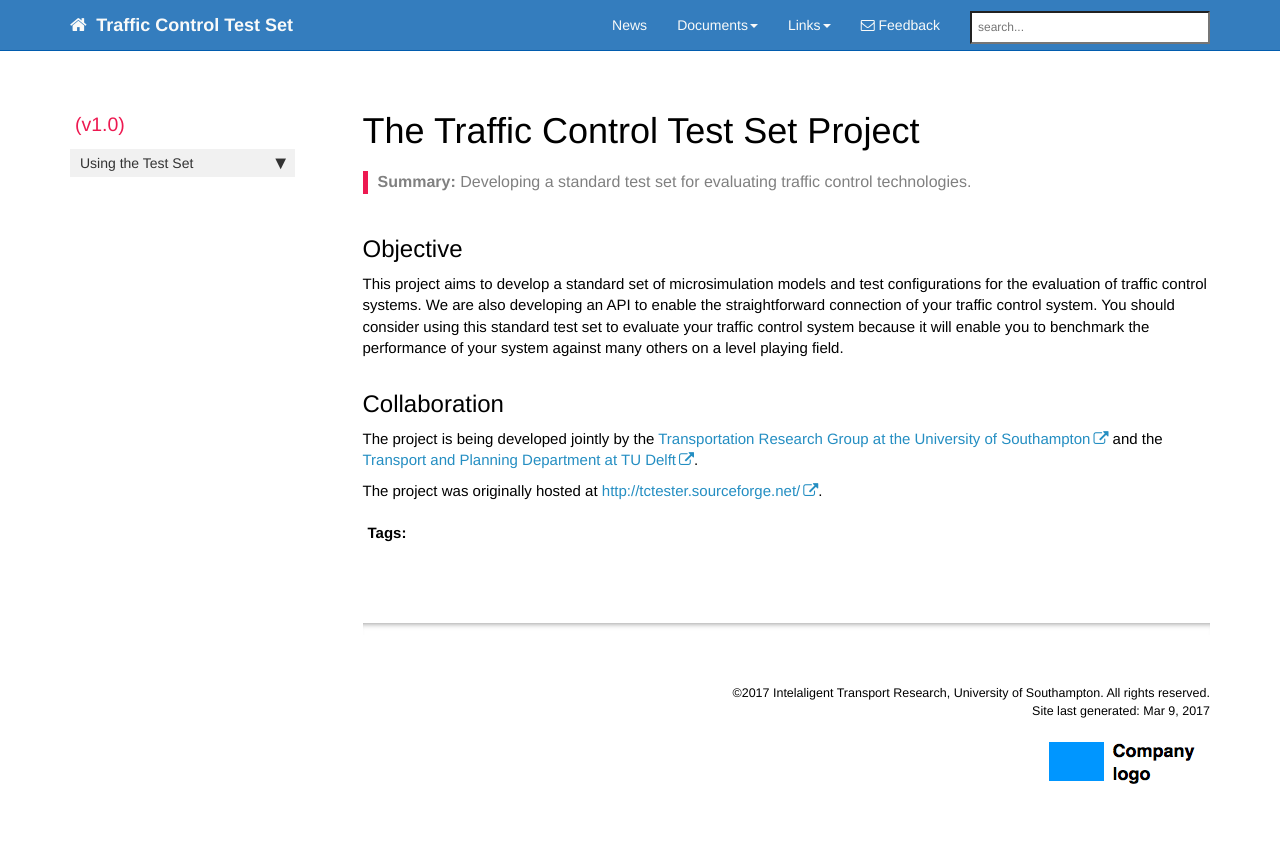
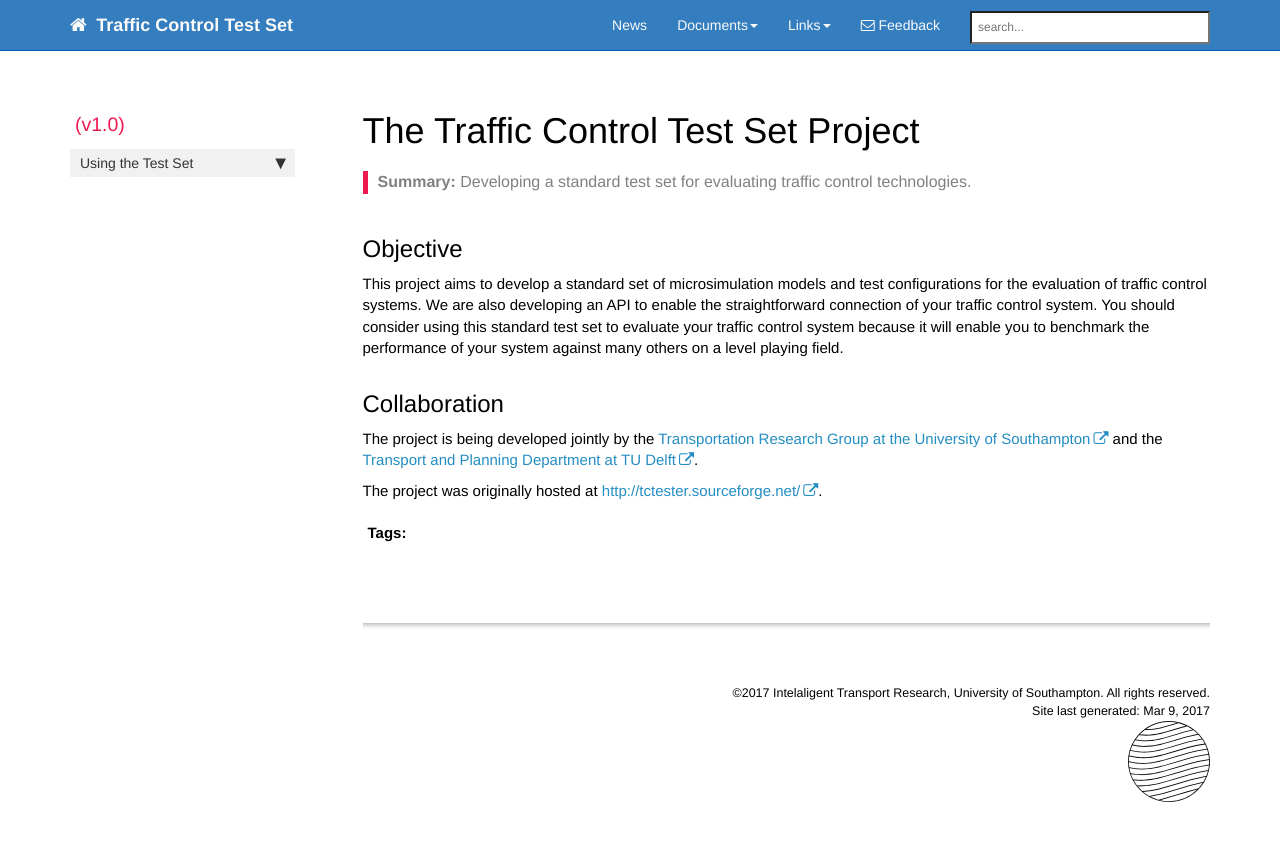
Before and after one commit to intelaligent/tctb, a Jekyll site: the page built from docs/index.md, in a window 1280 px wide. Shown: the top 841 px of the page. Built offline with Jekyll 4.4.1, drawn with Linux system fonts in a browser that asks for light colours; nearby versions of some CDN libraries; comment, search, counter and statistics services are not loaded.

Commit message:
Add a temp logo

```diff
--- a/docs/_config.yml
+++ b/docs/_config.yml
@@ -70,7 +70,7 @@ defaults:
       layout: "page"
       comments: true
       search: true
-      sidebar: home_sidebar
+      sidebar: t1_sidebar
   -
     scope:
       path: ""
@@ -89,16 +89,14 @@ defaults:
       layout: "post"
       comments: true
       search: true
-      sidebar: home_sidebar
+      sidebar: t1_sidebar
 
 # these are defaults used for the frontmatter for these file types
 
 sidebars:
-- home_sidebar
-- mydoc_sidebar
-- product1_sidebar
-- product2_sidebar
-- other
+- t0_sidebar
+- t1_sidebar
+
 
 description: "A standard test set for evaluating traffic control technologies."
 # the description is used in the feed.xml file
--- a/docs/_includes/footer.html
+++ b/docs/_includes/footer.html
@@ -3,7 +3,7 @@
                 <div class="col-lg-12 footer">
                &copy;{{ site.time | date: "%Y"  }} {{site.company_name}}. All rights reserved. <br />
 {% if page.last_updated %}<span>Page last updated:</span> {{page.last_updated}}<br/>{% endif %} Site last generated: {{ site.time | date: "%b %-d, %Y"  }} <br />
-<p><img src="{{ "images/company_logo.png" }}" alt="Company logo"/></p>
+<p><img src="{{ "images/logo_1_export.png" }}" alt="intelaligent logo"/></p>
                 </div>
             </div>
 </footer>
```
Also changed, not shown: docs/images/logo_1_export.png (added).
